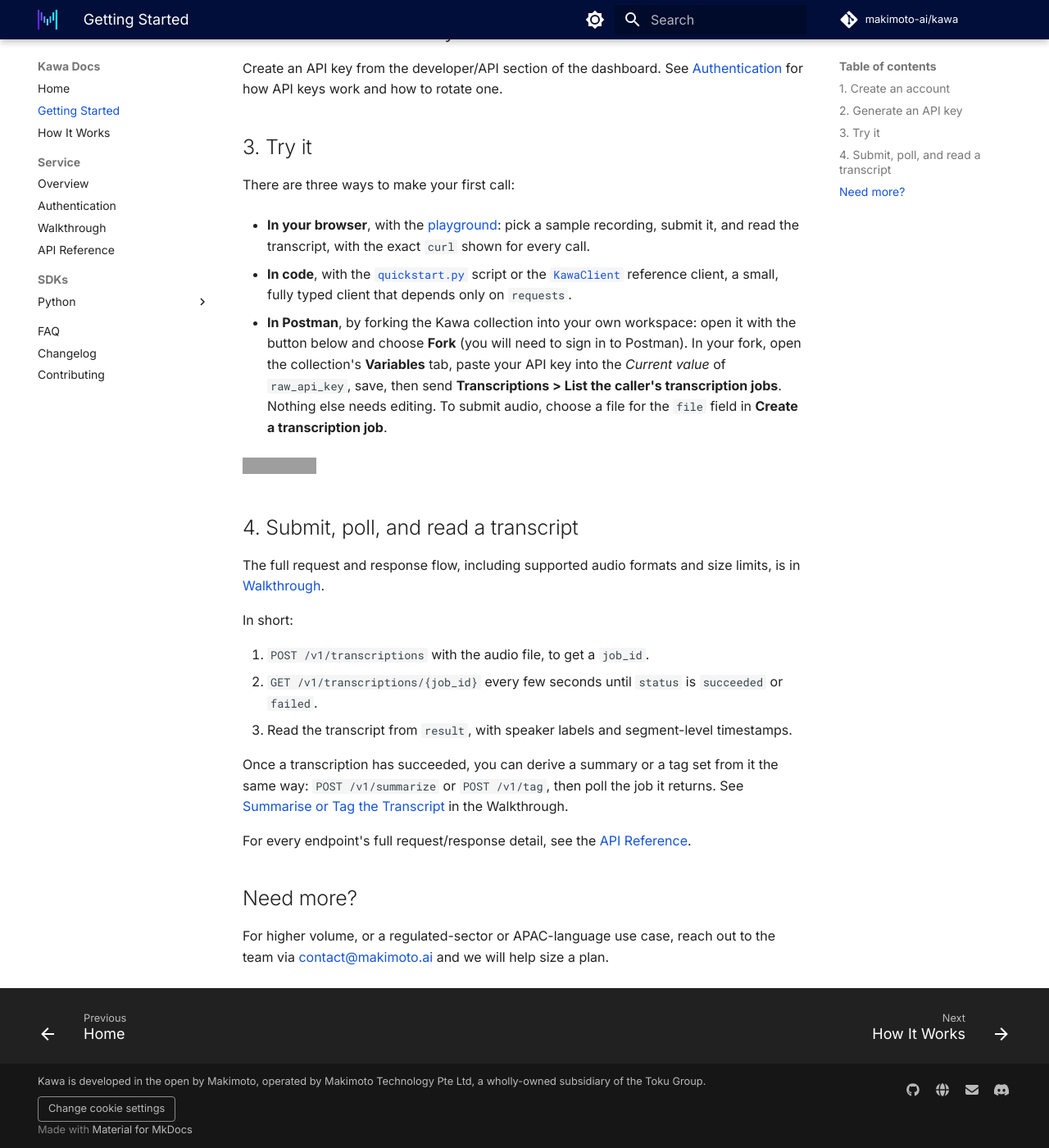
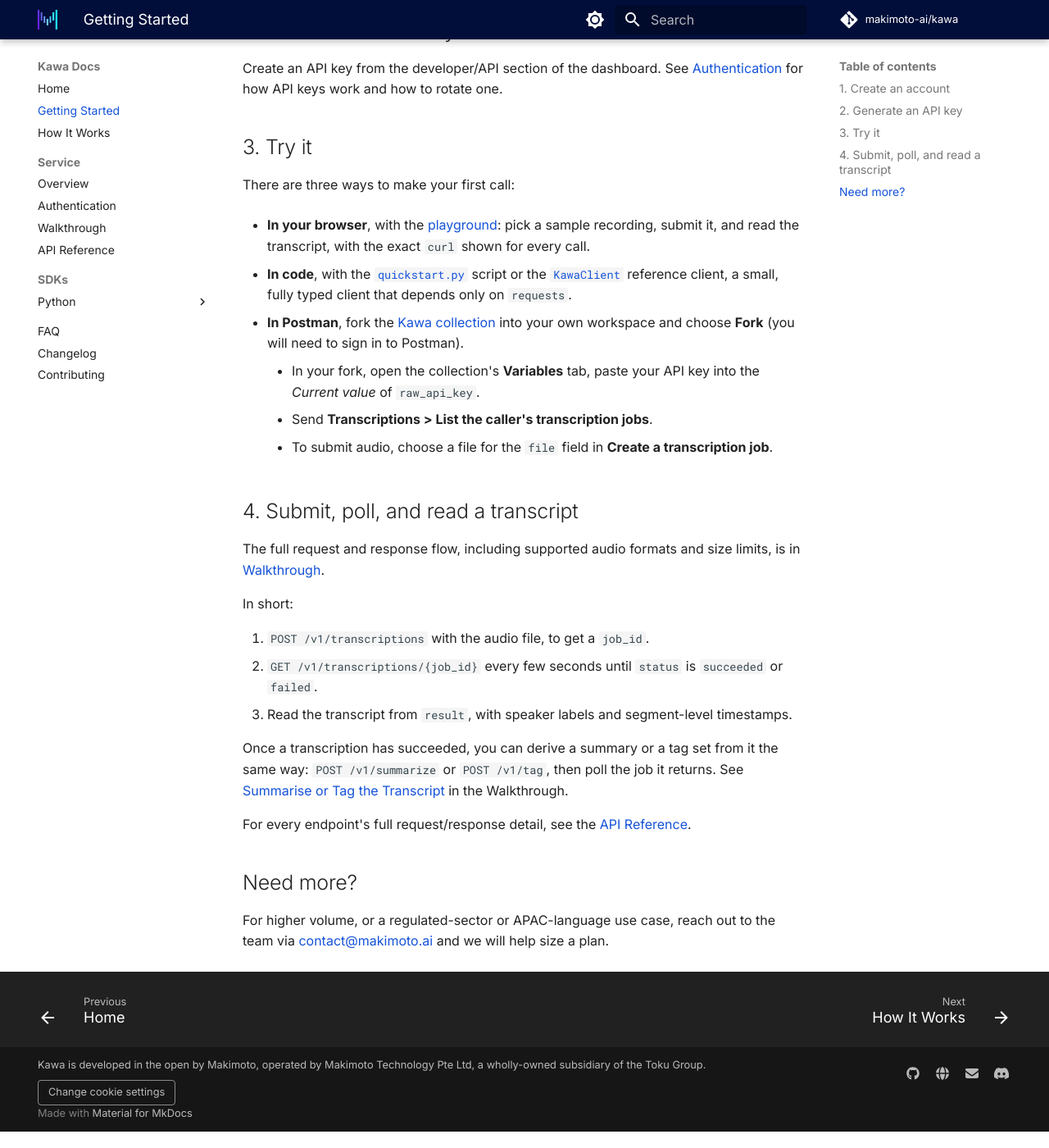
Before and after one commit to makimoto-ai/kawa, an MkDocs documentation site: the page built from docs/getting-started.md, in a window 1280 px wide and 1400 px high, scrolled down 435 px. Shown: the whole window at 82% size. Built offline with MkDocs 1.6.1 and Material for MkDocs 9.7.7, drawn with Linux system fonts in a browser that asks for light colours; comment, search, counter and statistics services are not loaded; grey boxes are pictures that could not be loaded.

Commit message:
fix: removed button

```diff
--- a/docs/getting-started.md
+++ b/docs/getting-started.md
@@ -20,9 +20,11 @@
 
 - **In code**, with the [`quickstart.py`](https://github.com/makimoto-ai/kawa/blob/main/demo/quickstart.py) script or the [`KawaClient`](https://github.com/makimoto-ai/kawa/blob/main/demo/kawa_client.py) reference client, a small, fully typed client that depends only on `requests`.
 
-- **In Postman**, by forking the Kawa collection into your own workspace: open it with the button below and choose **Fork** (you will need to sign in to Postman). In your fork, open the collection's **Variables** tab, paste your API key into the *Current value* of `raw_api_key`, save, then send **Transcriptions > List the caller's transcription jobs**. Nothing else needs editing. To submit audio, choose a file for the `file` field in **Create a transcription job**.
+- **In Postman**, fork the [Kawa collection](https://www.postman.com/makimoto-ai/makimoto-kawa-api/collection/9muqmgc/makimoto-transcription-api) into your own workspace and choose **Fork** (you will need to sign in to Postman).
 
---8<-- "postman-button.html"
+    - In your fork, open the collection's **Variables** tab, paste your API key into the *Current value* of `raw_api_key`.
+    - Send **Transcriptions > List the caller's transcription jobs**.
+    - To submit audio, choose a file for the `file` field in **Create a transcription job**.
 
 ## 4. Submit, poll, and read a transcript
 
--- a/docs/includes/postman-button.html
+++ /dev/null
@@ -1,5 +0,0 @@
-<p class="postman-fork">
-  <a href="https://www.postman.com/makimoto-ai/makimoto-kawa-api/collection/9muqmgc/makimoto-transcription-api" target="_blank" rel="noopener">
-    <img src="https://img.shields.io/badge/Fork_in-Postman-FF6C37?logo=postman&amp;logoColor=white" alt="Fork in Postman" height="28">
-  </a>
-</p>
--- a/docs/service/api-reference.md
+++ b/docs/service/api-reference.md
@@ -6,9 +6,7 @@
 
 You may also refer to [`openapi.json`](https://github.com/makimoto-ai/kawa/blob/main/docs/openapi.json) in the Kawa repository.
 
-To try these endpoints without writing code, fork the collection into your own Postman workspace. In your fork, set the `raw_api_key` collection variable to your API key; every request authenticates with it from there.
-
---8<-- "postman-button.html"
+To try these endpoints without writing code, fork the [Kawa collection](https://www.postman.com/makimoto-ai/makimoto-kawa-api/collection/9muqmgc/makimoto-transcription-api) into your own Postman workspace. In your fork, set the `raw_api_key` collection variable to your API key; every request authenticates with it from there.
 
 ## `POST /v1/transcriptions`
 
--- a/docs/stylesheets/extra.css
+++ b/docs/stylesheets/extra.css
@@ -44,10 +44,3 @@
   color: var(--md-accent-fg-color);
   border-color: var(--md-accent-fg-color);
 }
-
-/* Fork in Postman badge (docs/includes/postman-button.html). Keep the link
-   box tight to the badge so no underline or gap shows beneath it. */
-.md-typeset .postman-fork a {
-  display: inline-block;
-  line-height: 0;
-}
```
Also changed, not shown: README.md (+1 -3 lines), docs/includes/README.md (+4 -11 lines).
